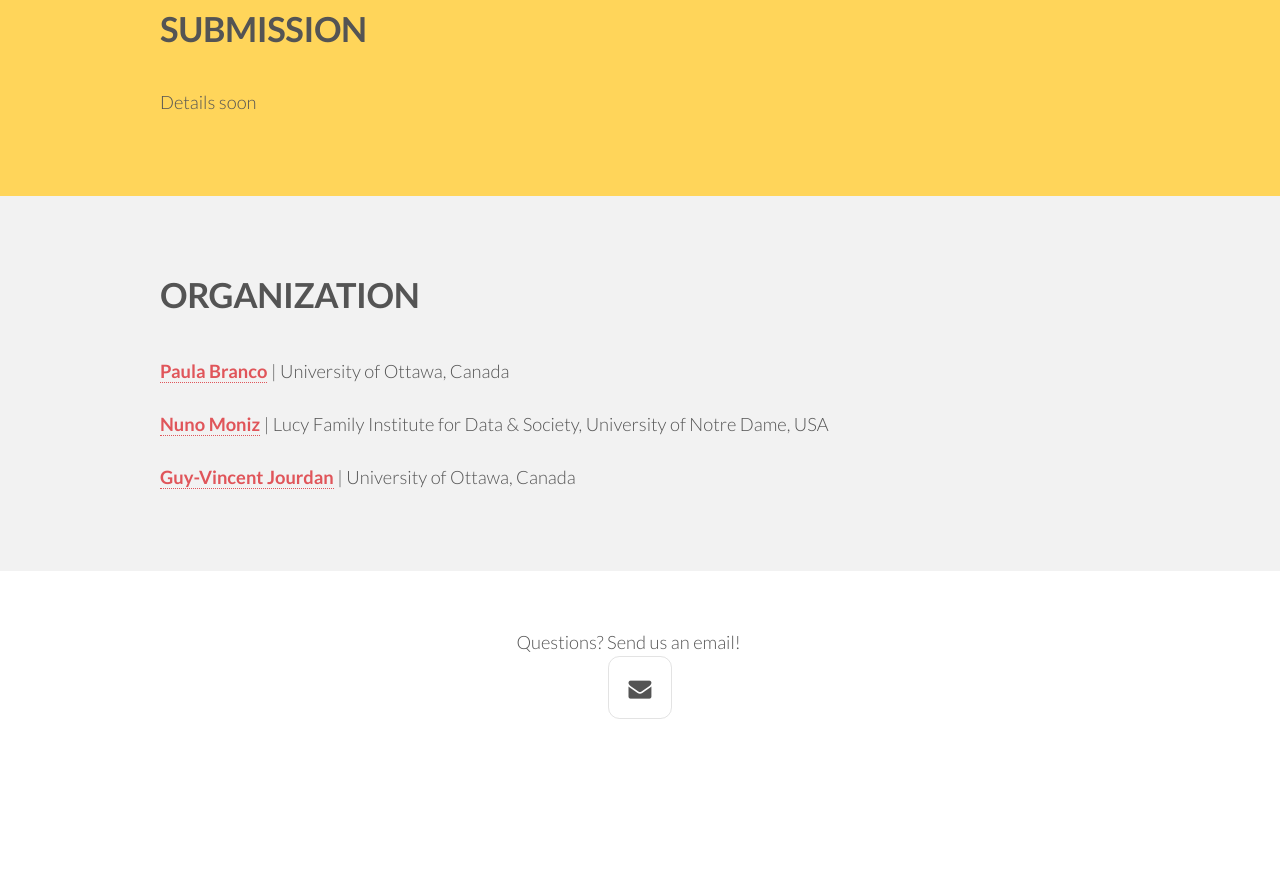
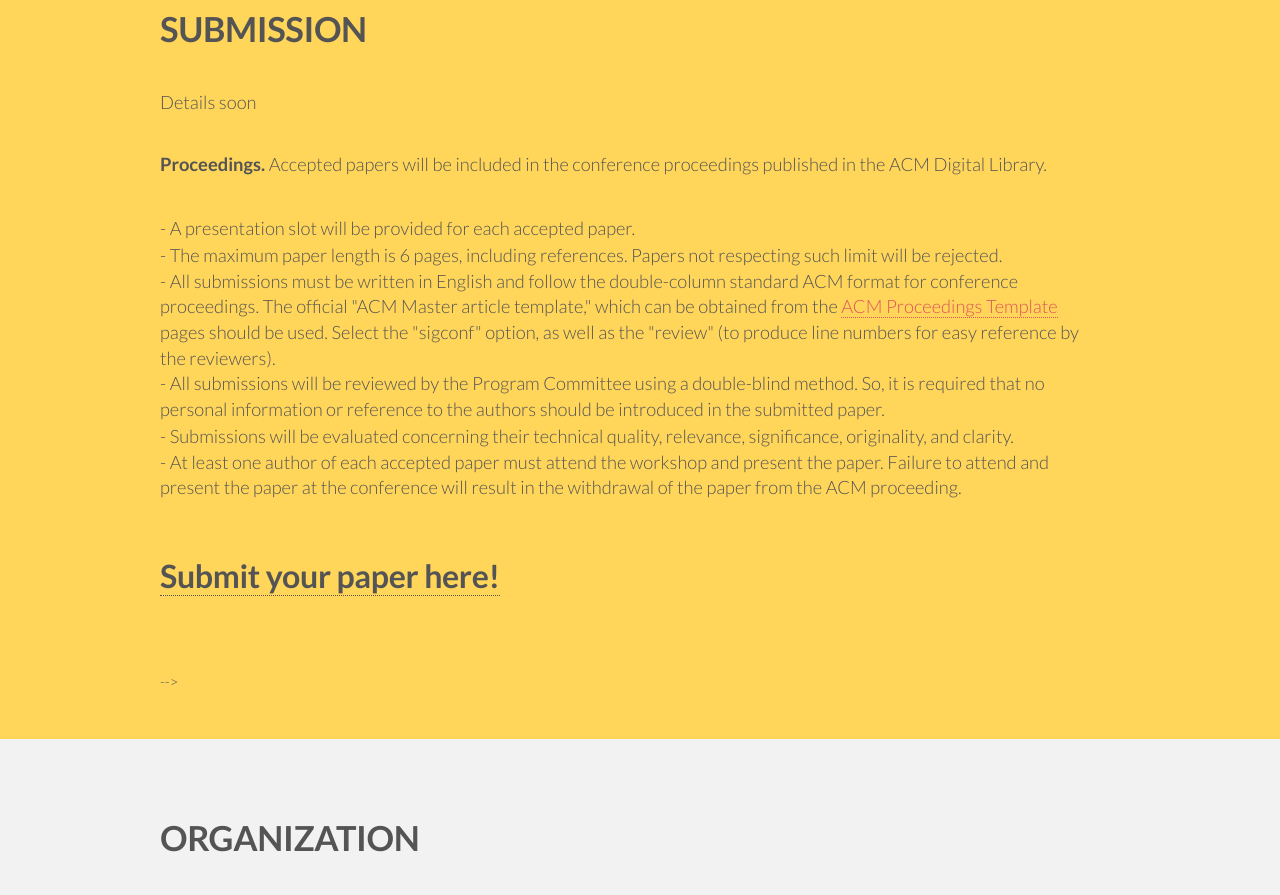
Before and after one commit to malecic/malecic.github.io, a plain HTML site: page index.html in a window 1280 px wide. Shown: the part 3483-4378 px from the top of the page. Before the commit the page ends 4320 px from the top, so only its background shows below. Drawn offline with Linux system fonts and the light colour scheme.

Commit message:
Update index.html
submission instructions

```diff
--- a/index.html
+++ b/index.html
@@ -216,19 +216,17 @@
 
                     <p>Details soon</p>
 
-                        <!--<p><b>Proceedings</b><br/>All accepted papers will be included in the workshop proceedings, published as a volume in Proceedings of Machine Learning Research (PMLR).<br/>
-
-                        <p><ul class="actions">
-                            <li>- For each accepted paper, a presentation slot of 15 minutes is provided.</li>
-                            <li>- The maximum length for papers is 14 pages. Papers not respecting such limit will be rejected.</li><br/>
-                            <li>- All submissions must be written in English and follow the PMLR format. Instructions for authors and style files may be found <a href="https://ctan.org/tex-archive/macros/latex/contrib/jmlr">here</a>, with <i>pmlr-sample</i>.</li><br/>
-                            <li>- All submissions will be reviewed by the Program Committee using a double-blind method. As such, it is required that no personal information or reference to the authors should be introduced in the submitted paper.</li><br/>
-                            <li>- Papers that have already been accepted or are currently under review for other workshops, conferences, or journals will not be considered.</li>
-                            <li>- Submissions will be evaluated concerning their technical quality, relevance, significance, originality and clarity.</li>
-                            <li>- At least one author of each accepted paper must attend the workshop and present the paper.</li><br/><br/>
-                            <br/>
-                            <li><h2><a href="https://easychair.org/conferences/?conf=lidta2023">Submit your paper!</h2></a></li>
-                        </ul></p>
+                    <p><b>Proceedings.</b> Accepted papers will be included in the conference proceedings published in the ACM Digital Library.</p>
+                    <p><ul class="actions">
+                        <li>- A presentation slot will be provided for each accepted paper.</li>
+                        <li>- The maximum paper length is 6 pages, including references. Papers not respecting such limit will be rejected.</li><br/>
+                        <li>- All submissions must be written in English and follow the double-column standard ACM format for conference proceedings. The official "ACM Master article template," which can be obtained from the <a href="https://www.acm.org/publications/proceedings-template">ACM Proceedings Template</a> pages should be used. Select the "sigconf" option, as well as the "review" (to produce line numbers for easy reference by the reviewers).</li><br/>
+                        <li>- All submissions will be reviewed by the Program Committee using a double-blind method. So, it is required that no personal information or reference to the authors should be introduced in the submitted paper.</li><br/>
+                        <li>- Submissions will be evaluated concerning their technical quality, relevance, significance, originality, and clarity.</li>
+                        <li>- At least one author of each accepted paper must attend the workshop and present the paper. Failure to attend and present the paper at the conference will result in the withdrawal of the paper from the ACM proceeding.</li><br/><br/>
+                        <br/>
+                        <li><h2><a href="https://easychair.org/my/conference?conf=malecic23">Submit your paper here!</h2></a></li>
+                    </ul></p>
 
 
 
```
